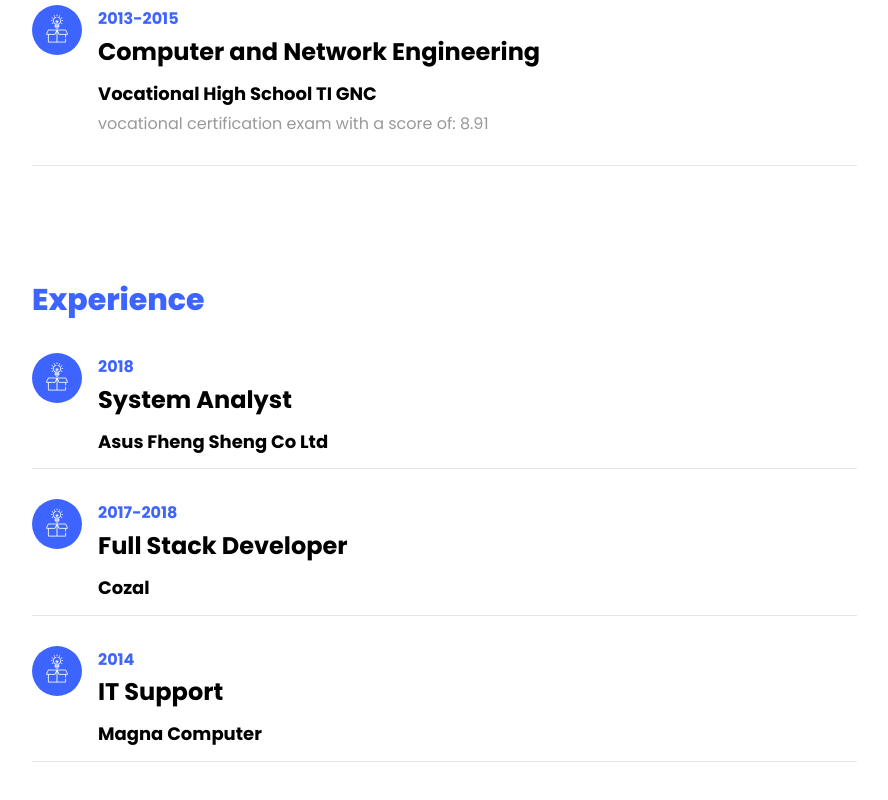
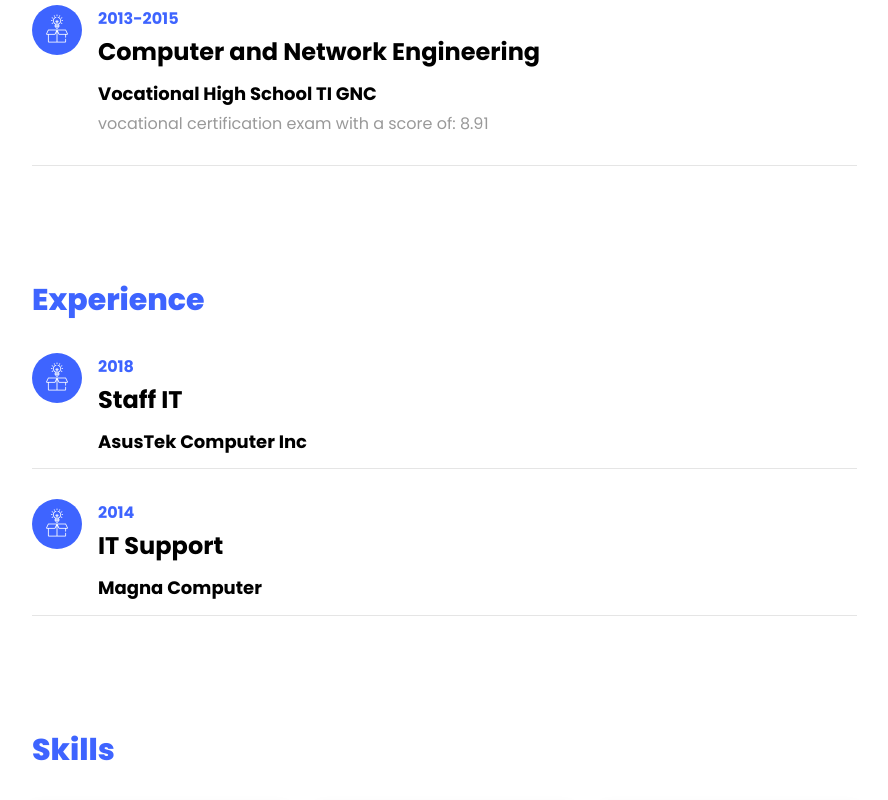
Before and after one commit to portofolioichsan/portofolioichsan.github.io, a plain HTML site: page index.html in a window 1280 px wide. Shown: the part 1960-2760 px from the top of the page, without its empty margins (338-1226 px from the left). Drawn offline with Linux system fonts and the light colour scheme; files whose address does not match are found by name.

Commit message:
Update index.html

```diff
--- a/index.html
+++ b/index.html
@@ -56,7 +56,7 @@
 								  <span
 								     class="txt-rotate"
 								     data-period="2000"
-								     data-rotate='[ "System Analyst", "Web Developer"]'></span>
+								     data-rotate='[ "Staff IT"]'></span>
 								</h2>
 							</div>
             </div>
@@ -174,18 +174,8 @@
 					    	</div>
 					    	<div class="text pl-3">
 		    					<span class="date">2018</span>
-		    					<h2>System Analyst</h2>
-		    					<span class="position">Asus Fheng Sheng Co Ltd</span>
-		    				</div>
-	    				</div>
-	    				<div class="resume-wrap d-flex ftco-animate">
-	    					<div class="icon d-flex align-items-center justify-content-center">
-					    		<span class="flaticon-ideas"></span>
-					    	</div>
-					    	<div class="text pl-3">
-		    					<span class="date">2017-2018</span>
-		    					<h2>Full Stack Developer</h2>
-		    					<span class="position">Cozal</span>
+		    					<h2>Staff IT</h2>
+		    					<span class="position">AsusTek Computer Inc</span>
 		    				</div>
 	    				</div>
 	    				<div class="resume-wrap d-flex ftco-animate">
```
